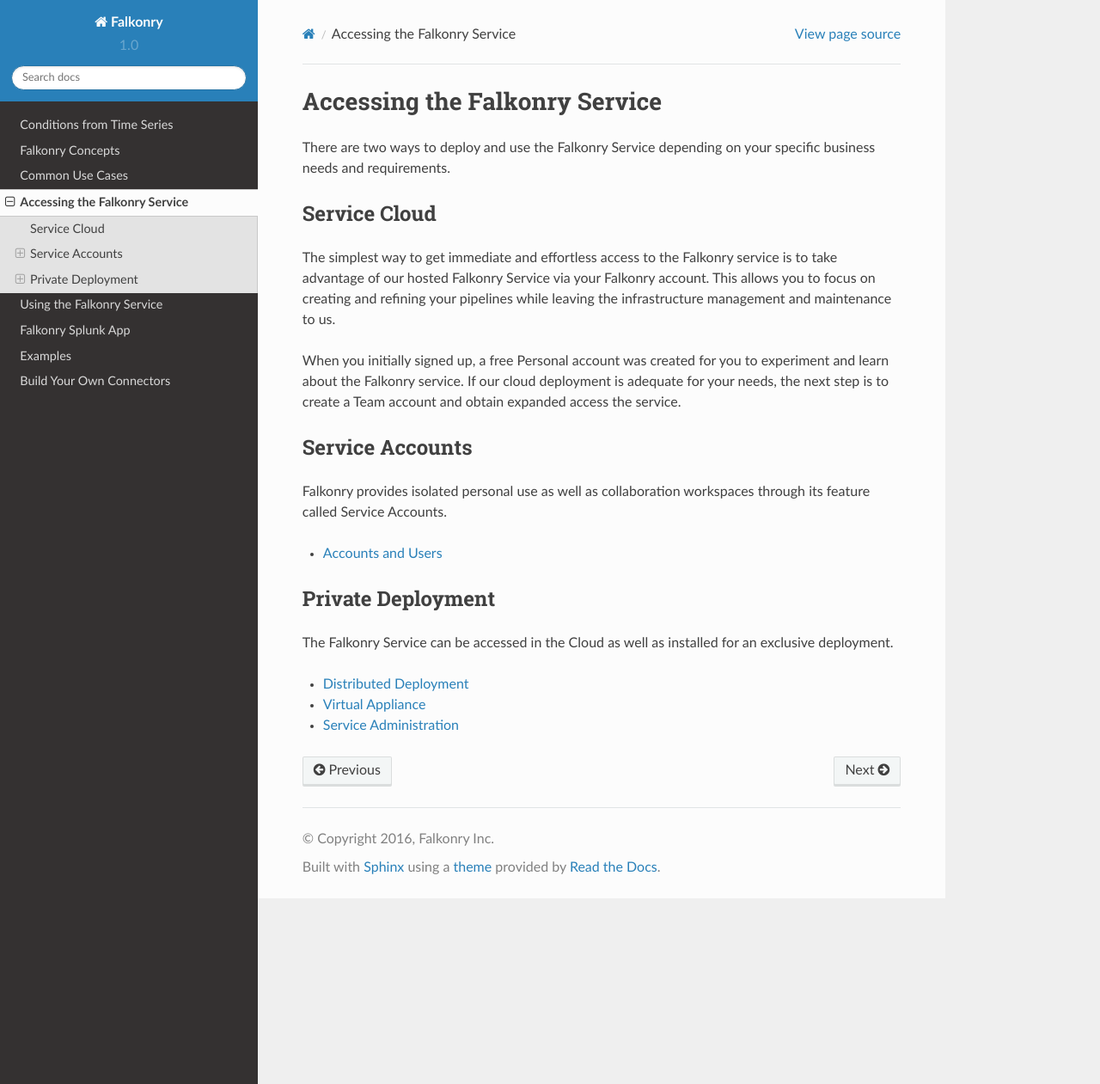
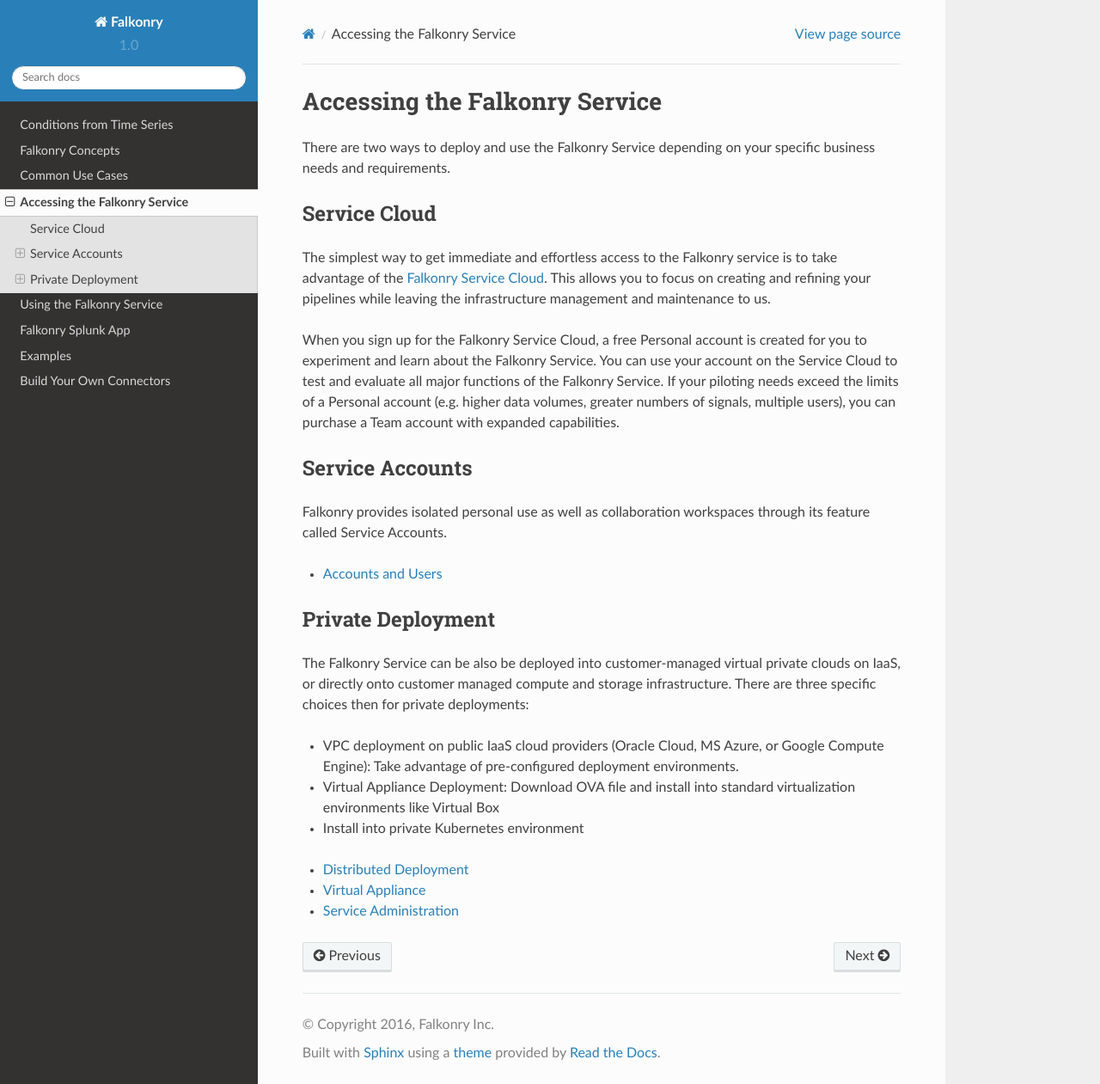
Before and after one commit to suhas-mehta/support, a Sphinx documentation site: the page built from docs/using/index.rst, in a window 1280 px wide and 1261 px high. Shown: the whole window at 86% size. Built offline with Sphinx 7.4.7 and the Read the Docs theme 2.0.0, drawn with Linux system fonts in a browser that asks for light colours.

Commit message:
Expanded access information

```diff
--- a/docs/using/appliance.rst
+++ b/docs/using/appliance.rst
@@ -26,7 +26,8 @@
 
 - Software
 
-  - Oracle Virtual Box
+  - Oracle Virtual Box or
+  - VMWare
 
 Installation via Virtual Box
 ----------------------------
@@ -41,4 +42,4 @@
 
 .. image:: images/VirtualBoxImport2.png
 
-Once the appliance is imported, the virtual machine can be started
+Once the appliance is imported, the virtual machine can be started.
--- a/docs/using/index.rst
+++ b/docs/using/index.rst
@@ -8,13 +8,16 @@
 -------------
 
 The simplest way to get immediate and effortless access to the Falkonry service is to take
-advantage of our hosted Falkonry Service via your Falkonry account. This allows you to
+advantage of the `Falkonry Service Cloud <https://service.falkonry.io>`_. This allows you to
 focus on creating and refining your pipelines while leaving the infrastructure management
 and maintenance to us.
 
-When you initially signed up, a free Personal account was created for you to experiment
-and learn about the Falkonry service. If our cloud deployment is adequate for your needs,
-the next step is to create a Team account and obtain expanded access the service.
+When you sign up for the Falkonry Service Cloud, a free Personal account is created for
+you to experiment and learn about the Falkonry Service. You can use your account on the
+Service Cloud to test and evaluate all major functions of the Falkonry Service. If your
+piloting needs exceed the limits of a Personal account (e.g. higher data volumes, greater
+numbers of signals, multiple users), you can purchase a Team account with expanded
+capabilities.
 
 Service Accounts
 ----------------
@@ -30,8 +33,15 @@
 Private Deployment
 ------------------
 
-The Falkonry Service can be accessed in the Cloud as well as installed for an exclusive
-deployment.
+The Falkonry Service can be also be deployed into customer-managed virtual private clouds
+on IaaS, or directly onto customer managed compute and storage infrastructure.  There are
+three specific choices then for private deployments:
+
+- VPC deployment on public IaaS cloud providers (Oracle Cloud, MS Azure, or Google Compute
+  Engine): Take advantage of pre-configured deployment environments.
+- Virtual Appliance Deployment: Download OVA file and install into standard virtualization
+  environments like Virtual Box
+- Install into private Kubernetes environment
 
 .. toctree::
    :maxdepth: 1
```
